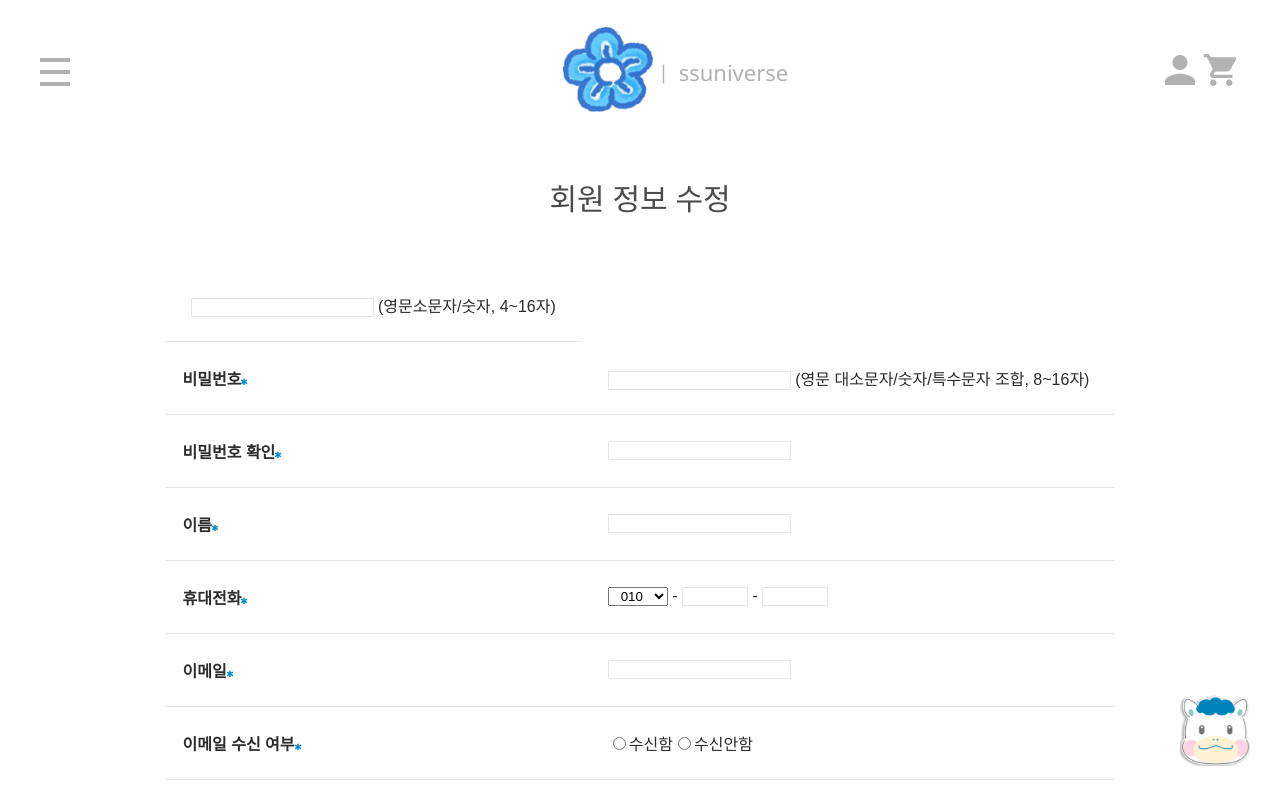
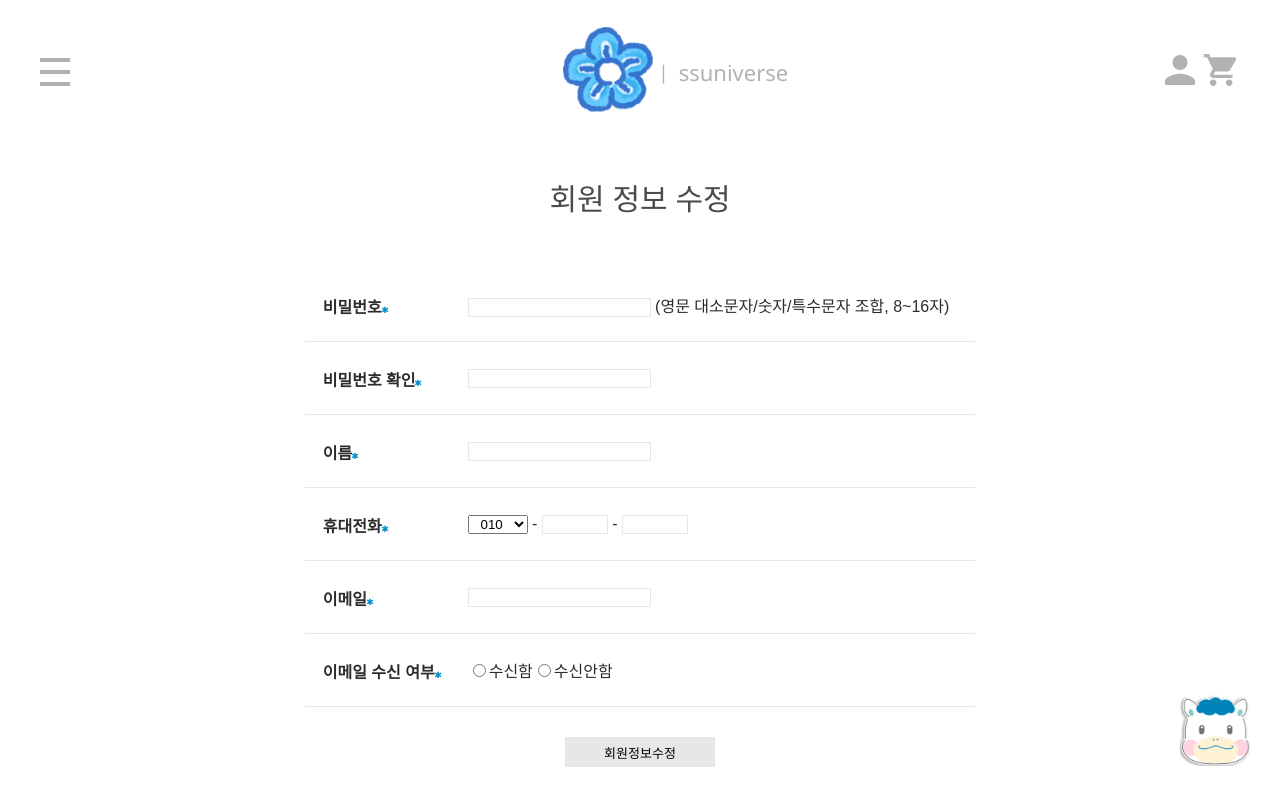
Before and after one commit to ssunivs/front-ssunivs-store, a React (Create React App) app: page /EditProfile in a window 1280 px wide. Shown: the top 800 px of the page. Built offline with nearby package versions, Linux system fonts and the light colour scheme.

Commit message:
Change Profile

```diff
--- a/src/pages/EditProfile.js
+++ b/src/pages/EditProfile.js
@@ -12,16 +12,16 @@ function EditProfile(){
                 className={styles.userTable} align="center">
                 {/* <caption>회원 기본정보</caption> */}
                     <tbody>
-                        <tr>
-                            {/*<th scope="row" id={styles.userTableHead} className={styles.userTableLine}>
+                        {/*<tr>
+                            <th scope="row" id={styles.userTableHead} className={styles.userTableLine}>
                                 아이디
                                 <img src={required} alt="필수"></img>
-                            </th>*/}
+                            </th>
                             <td id={styles.userTableData} className={styles.userTableLine}>
                                 <input id={styles.user_id} name="user_id" type="text" required pattern="^([a-z0-9]){4,16}$"/>
                                 &nbsp;(영문소문자/숫자, 4~16자)
                             </td>
-                        </tr>
+                        </tr>*/}
 
                         <tr>
                             <th scope="row" id={styles.userTableHead} className={styles.userTableLine}>
```
